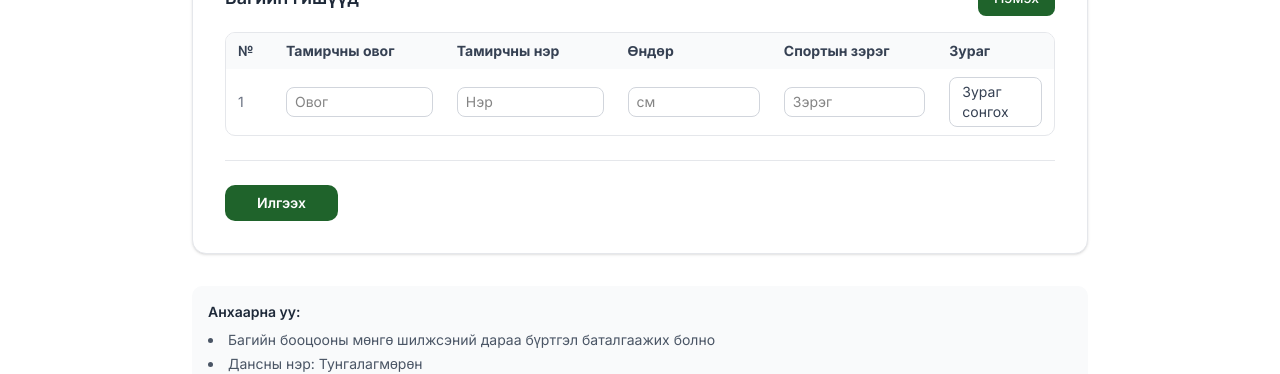
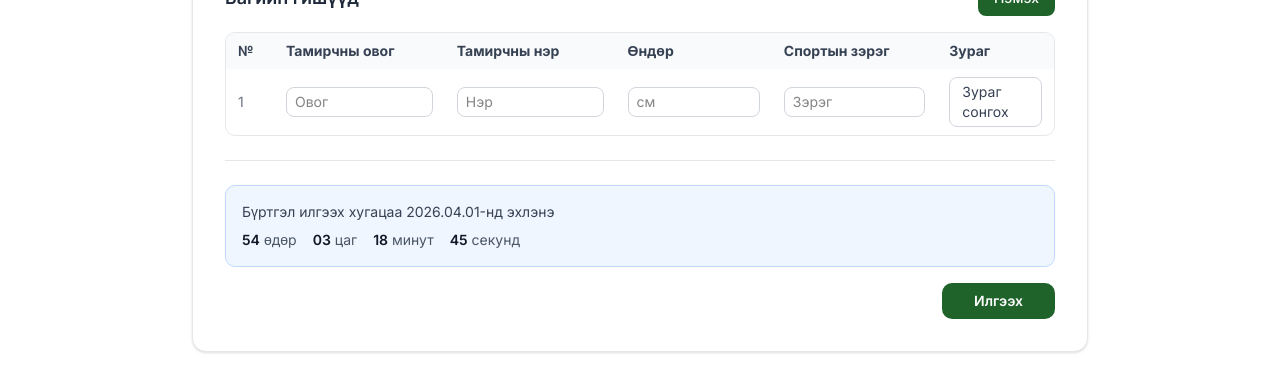
Before and after one commit to AriunboldGG/tarialancup-frontend, a Next.js app: page /register in a window 1280 px wide. Shown: the part 781-1155 px from the top of the page. Built offline with nearby package versions, Linux system fonts and the light colour scheme; no server answers.

Commit message:
new news added

```diff
--- a/public/app-files/data.js
+++ b/public/app-files/data.js
@@ -26,7 +26,7 @@ var APP_DATA = {
       "initialViewParameters": {
         "pitch": 0,
         "yaw": 0,
-        "fov": 1.5707963267948966
+        "fov": 1.0471975511965976
       },
       "linkHotspots": [],
       "infoHotspots": [
--- a/public/app-files/index.js
+++ b/public/app-files/index.js
@@ -114,7 +114,7 @@
   var autorotate = Marzipano.autorotate({
     yawSpeed: 0.03,
     targetPitch: 0,
-    targetFov: Math.PI/2
+    targetFov: Math.PI/3
   });
   if (data.settings.autorotateEnabled) {
     autorotateToggleElement.classList.add('enabled');
--- a/src/app/news/page.tsx
+++ b/src/app/news/page.tsx
@@ -76,17 +76,17 @@ export default function NewsPage() {
             {pageItems.map((post) => (
             <Card key={post.id} className="overflow-hidden hover:border-[#8DC63F] transition-colors">
               {post.img && post.img.trim() !== '' ? (
-                <div className="relative h-[200px] w-full bg-gray-100">
+                <div className="relative h-[400px] w-full bg-gray-100">
                   <Image
                     src={post.img}
                     alt={post.title}
                     fill
-                    className="object-cover w-full h-full"
+                    className="object-contain w-full h-full"
                     sizes="(min-width: 1024px) 33vw, (min-width: 640px) 50vw, 100vw"
                   />
                 </div>
               ) : (
-                <div className="relative h-[200px] w-full bg-gray-100 flex items-center justify-center">
+                <div className="relative h-[400px] w-full bg-gray-100 flex items-center justify-center">
                   <span className="text-gray-400 text-sm">Зураг байхгүй</span>
                 </div>
               )}
--- a/src/app/register/page.tsx
+++ b/src/app/register/page.tsx
@@ -2,7 +2,7 @@
 
 import Header from "@/components/Header";
 import { Button } from "@/components/ui/button";
-import { useState } from "react";
+import { useState, useEffect } from "react";
 import { useCart } from "@/context/CartContext";
 import { CheckCircle } from "lucide-react";
 import { saveSpecialOrderToFirestore } from "@/lib/quotes";
@@ -70,6 +70,38 @@ export default function SpecialOrderPage() {
   const [submitStatus, setSubmitStatus] = useState<"success" | "error" | null>(null);
   const [showSuccessModal, setShowSuccessModal] = useState(false);
   const [showConfirmModal, setShowConfirmModal] = useState(false);
+  const [countdown, setCountdown] = useState({
+    days: 0,
+    hours: 0,
+    minutes: 0,
+    seconds: 0,
+  });
+
+  // Countdown timer to 2026-04-01
+  useEffect(() => {
+    const targetDate = new Date("2026-04-01T00:00:00").getTime();
+
+    const updateCountdown = () => {
+      const now = new Date().getTime();
+      const distance = targetDate - now;
+
+      if (distance > 0) {
+        setCountdown({
+          days: Math.floor(distance / (1000 * 60 * 60 * 24)),
+          hours: Math.floor((distance % (1000 * 60 * 60 * 24)) / (1000 * 60 * 60)),
+          minutes: Math.floor((distance % (1000 * 60 * 60)) / (1000 * 60)),
+          seconds: Math.floor((distance % (1000 * 60)) / 1000),
+        });
+      } else {
+        setCountdown({ days: 0, hours: 0, minutes: 0, seconds: 0 });
+      }
+    };
+
+    updateCountdown();
+    const interval = setInterval(updateCountdown, 1000);
+
+    return () => clearInterval(interval);
+  }, []);
 
   const handleChange = (e: React.ChangeEvent<HTMLInputElement | HTMLTextAreaElement>) => {
     const { name, value } = e.target;
@@ -749,13 +781,38 @@ export default function SpecialOrderPage() {
                     Алдаа гарлаа. Дахин оролдоно уу эсвэл утсаар холбогдоно уу.
                   </div>
                 )}
+                <div className="mb-4 p-4 bg-blue-50 border border-blue-200 rounded-lg">
+                  <p className="text-sm text-gray-700 mb-2">
+                    Бүртгэл илгээх хугацаа 2026.04.01-нд эхлэнэ
+                  </p>
+                  <div className="flex items-center gap-4 text-sm">
+                    <div className="flex items-center gap-1">
+                      <span className="font-semibold text-gray-900">{countdown.days}</span>
+                      <span className="text-gray-600">өдөр</span>
+                    </div>
+                    <div className="flex items-center gap-1">
+                      <span className="font-semibold text-gray-900">{String(countdown.hours).padStart(2, '0')}</span>
+                      <span className="text-gray-600">цаг</span>
+                    </div>
+                    <div className="flex items-center gap-1">
+                      <span className="font-semibold text-gray-900">{String(countdown.minutes).padStart(2, '0')}</span>
+                      <span className="text-gray-600">минут</span>
+                    </div>
+                    <div className="flex items-center gap-1">
+                      <span className="font-semibold text-gray-900">{String(countdown.seconds).padStart(2, '0')}</span>
+                      <span className="text-gray-600">секунд</span>
+                    </div>
+                  </div>
+                </div>
+                <div className="flex justify-end">
                   <Button
                     type="submit"
                     disabled={isSubmitting}
-                  className="w-full md:w-auto bg-[#1f632b] hover:bg-[#16451e] text-white font-semibold py-3 px-8 rounded-lg transition-colors cursor-pointer disabled:opacity-50 disabled:cursor-not-allowed"
+                    className="bg-[#1f632b] hover:bg-[#16451e] text-white font-semibold py-3 px-8 rounded-lg transition-colors cursor-pointer disabled:opacity-50 disabled:cursor-not-allowed"
                   >
                     {isSubmitting ? "Илгээж байна..." : "Илгээх"}
                   </Button>
+                </div>
               </div>
             </form>
           </div>
--- a/src/lib/companyInfo.ts
+++ b/src/lib/companyInfo.ts
@@ -13,7 +13,7 @@ export const defaultCompanyInfo: CompanyInfo = {
   email: "info@tarialancup.mn",
   phone: "70118585",
   mobilePhone: "",
-  facebookUrl: "",
+  facebookUrl: "https://www.facebook.com/profile.php?id=61587326840826",
   wechatUrl: "",
   whatsappUrl: "",
   address: "Хөвсгөл аймаг, Тариалан сум. Спорт зал",
--- a/src/lib/newsData.ts
+++ b/src/lib/newsData.ts
@@ -10,6 +10,18 @@ export type NewsPost = {
 };
 
 const LOCAL_NEWS: NewsPost[] = [
+  {
+    id: "news-coming-soon",
+    title: "ТУН УДАХГҮЙ - 2K26 TARIALAN CUP",
+    date: "2026-02-15",
+    category: "Мэдээлэл",
+    img: "/images/poster-1.jpg",
+    description:
+      "Тэмцээн удахгүй эхлэх тул бүртгэлээ цаг алдалгүй илгээнэ үү!",
+    content:
+      "2K26 TARIALAN CUP тэмцээн удахгүй эхлэх гэж байна!\n\nТэмцээний мэдээлэл:\n• Тэмцээн болох хугацаа: 2026.05.16–17\n• Тэмцээн болох байршил: Тариалан сумын спорт заал\n• Спортын төрөл: Сагсан бөмбөг, Дартс, Теннис\n\nБүртгэл илгээх хугацаа 2026.04.01-нд эхлэнэ. Бүртгэлээ цаг алдалгүй илгээж, тэмцээнд оролцоорой!\n\nДэлгэрэнгүй мэдээллийг вэбсайтаас үргэлжлүүлэн аваарай.",
+    author: "Tarialan cup - 2026",
+  },
   {
     id: "news-1",
     title: "Вэбсайтыг хэрхэн ашиглах вэ?",
@@ -31,7 +43,7 @@ const LOCAL_NEWS: NewsPost[] = [
     description:
       "Тэмцээний огноо, байршил, спортын төрлүүдийн ерөнхий мэдээлэл.",
     content:
-      "Зохион байгуулагч: 2014–2017 оны төгсөгчид.\n\nТэмцээн болох хугацаа: 2025.05.16–17.\n\nТэмцээн болох байршил: Тариалан сумын спорт заал.\n\nТэмцээний төрөл: Сагсан бөмбөг, Дартс (эрэгтэй 2, эмэгтэй 2 – баг), Теннис (ганцаарчилсан).",
+      "Зохион байгуулагч: 2014–2017 оны төгсөгчид.\n\nТэмцээн болох хугацаа: 2026.05.16–17.\n\nТэмцээн болох байршил: Тариалан сумын спорт заал.\n\nТэмцээний төрөл: Сагсан бөмбөг, Дартс (эрэгтэй 2, эмэгтэй 2 – баг), Теннис (ганцаарчилсан).",
     author: "Tarialan cup - 2026",
   },
   {
```
Also changed, not shown: public/images/poster-1.jpg (added). Lines whose indentation alone changed are shown as unchanged.
